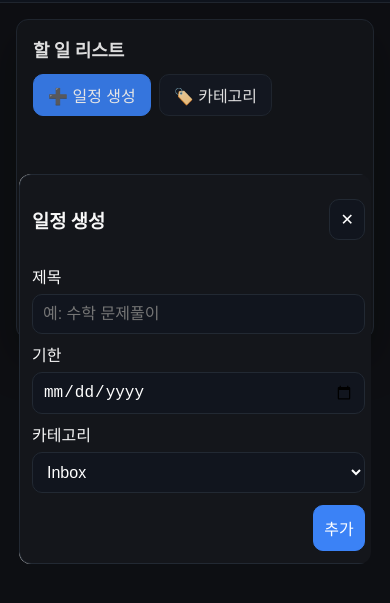
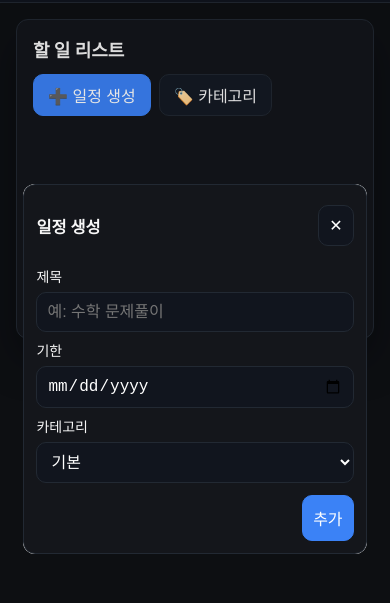
Before and after one commit to mintae0103/Todo-app, a plain HTML site: page index.html in a window 390 px wide. Both pictures are taken after a click on the button "➕ 일정 생성". Shown: the part 53-656 px from the top of the page. Drawn offline with Linux system fonts and the light colour scheme.

Commit message:
js, css update

```diff
--- a/style.css
+++ b/style.css
@@ -56,6 +56,14 @@ dialog{border:0; padding:0; border-radius:12px;}
 label{display:flex; flex-direction:column; gap:6px; margin:8px 0;}
 input,select,button{font-size:16px; padding:10px; border-radius:10px; border:1px solid var(--border); background:#11151e; color:#fff}
 
+@media (max-width:480px){
+  .modal-body{
+    width: 88vw;       /* 폭 더 줄임 */
+    max-width: 88vw;
+    padding: 12px;     /* 패딩 줄여서 내용이 더 잘 보이도록 */
+    font-size: 14px;   /* 글자도 조금 작게 */
+  }
+}
 /* 팔레트 */
 .palette{display:flex; gap:8px; flex-wrap:wrap}
 .palette button{width:32px;height:32px;border-radius:50%;border:2px solid transparent;cursor:pointer}
--- a/todo.js
+++ b/todo.js
@@ -141,8 +141,12 @@ function selectPalette(container, value){
 /* ===== 렌더링 (카테고리 그룹) ===== */
 function renderCategoryOptions(){
   els.taskCat.innerHTML = categories
-    .slice().sort((a,b)=>(a.order??0)-(b.order??0))
-    .map(c=>`<option value="${c.id}">${c.name}</option>`).join('');
+    .slice()
+    .sort((a,b)=>(a.order??0)-(b.order??0))
+    .map(c=>{
+      const name = (c.id === 'inbox') ? '기본' : c.name;
+      return `<option value="${c.id}">${name}</option>`;
+    }).join('');
 }
 
 function renderTasks(){
```
